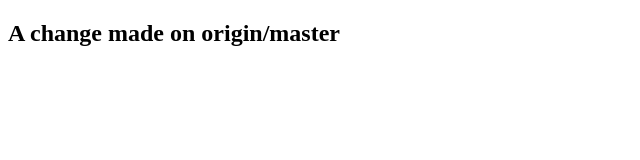
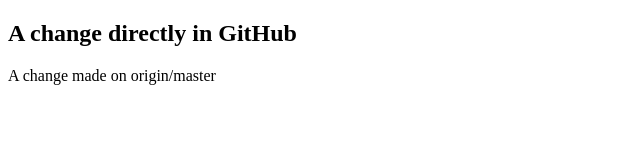
Before and after one commit to michal-kusnierz/git-course-4, a plain HTML site: page index.html in a window 1280 px wide. Shown: the whole page, without its empty margins (0-640 px from the left). Drawn offline with Linux system fonts and the light colour scheme.

Commit message:
Update index.html

```diff
--- a/index.html
+++ b/index.html
@@ -4,11 +4,12 @@
     <meta charset="UTF-8">
     <meta name="viewport" content="width=device-width, initial-scale=1.0">
     <meta http-equiv="X-UA-Compatible" content="ie=edge">
-    <title>A change directly in GitHub</title>
+    <title>iSA GIT course</title>
 </head>
 <body>
     <section>
-        <h1>A change made on origin/master</h1>
+        <h1>A change directly in GitHub</h1>
+        <p>A change made on origin/master</p>
     </section>
 
 </body>
```
